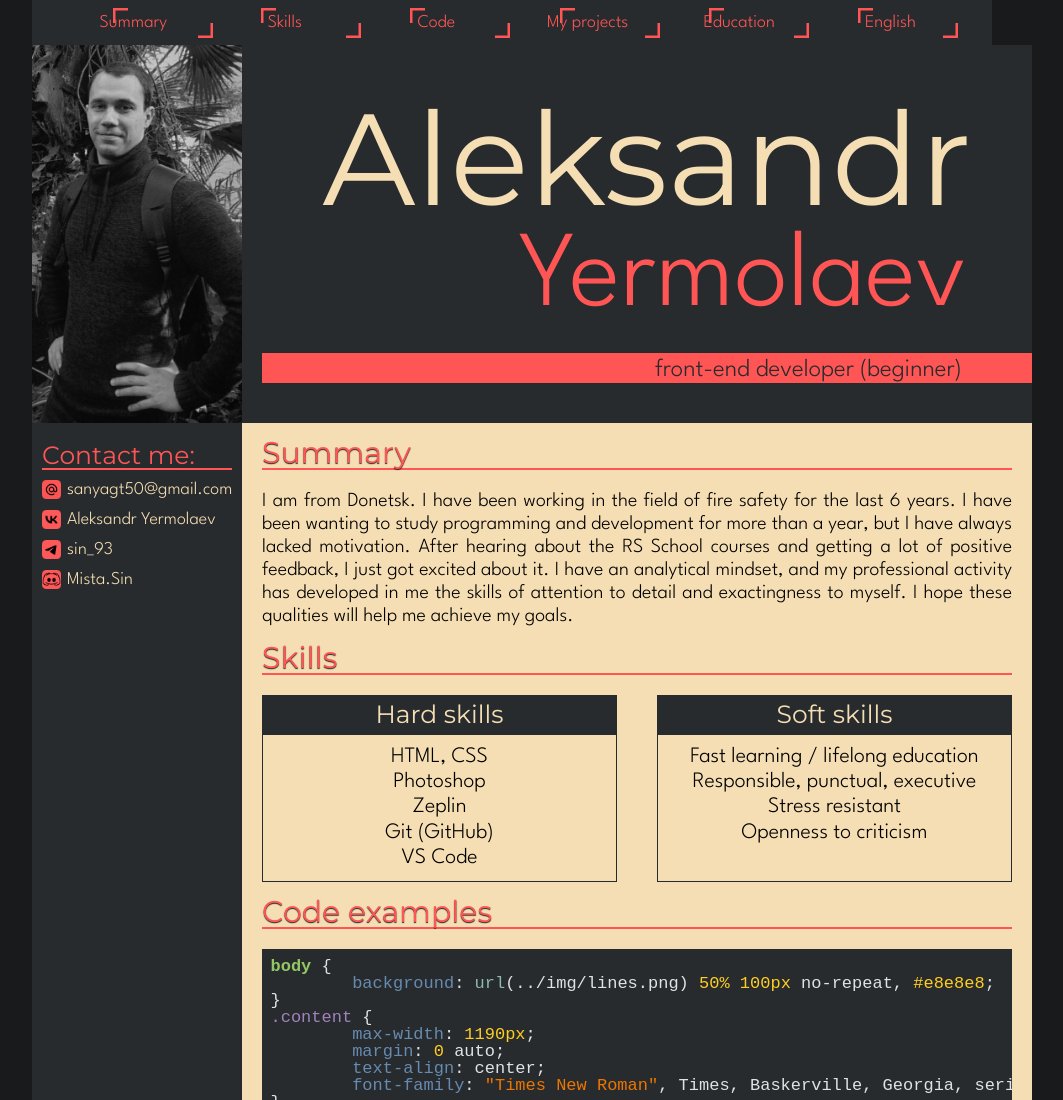
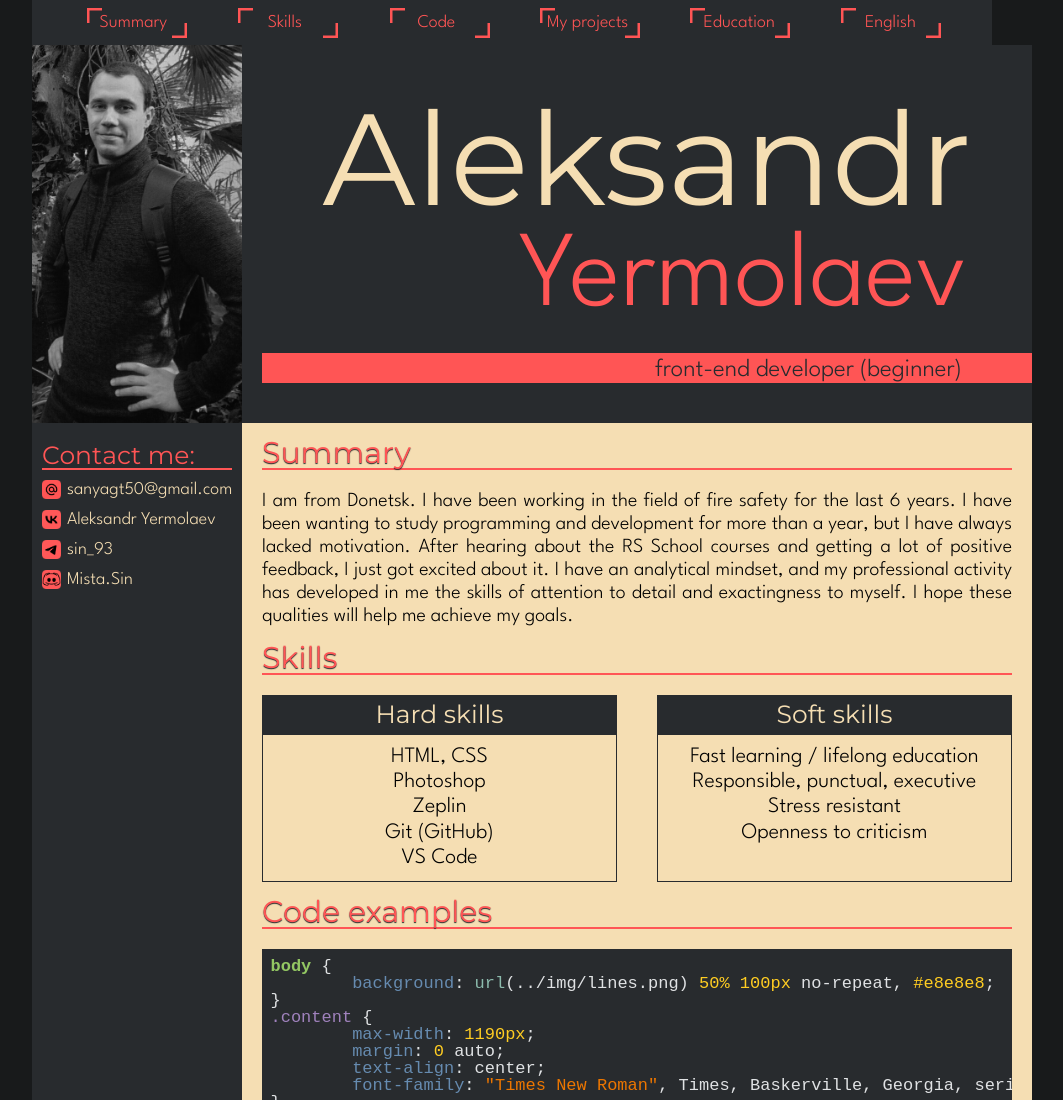
Before and after one commit to AleksandrYermolaev/MY-CV, a plain HTML site: page index.html in a window 1280 px wide. Shown: the top 1100 px of the page, without its empty margins (108-1171 px from the left). Drawn offline with Linux system fonts and the light colour scheme.

Commit message:
fix: fixed animation position

```diff
--- a/style.css
+++ b/style.css
@@ -65,11 +65,11 @@ body {
 /* button Summary */
 .menu-item-svg1,
 .menu-item-rect1 {
-	position: fixed;
+	position: absolute;
 	width: var(--width);
 	height: var(--height);
 	fill: none;
-	left: 17.3%;
+	left: 5.7%;
 
 }
 .menu-item-rect1 {
@@ -93,11 +93,11 @@ body {
 /* Button skills */
 .menu-item-svg2,
 .menu-item-rect2 {
-	position: fixed;
+	position: absolute;
 	width: var(--width);
 	height: var(--height);
 	fill: none;
-	left: 28.8%;
+	left: 21.5%;
 }
 .menu-item-rect2 {
 	stroke: #ff5555;
@@ -113,11 +113,11 @@ body {
 /* Button Code */
 .menu-item-svg3,
 .menu-item-rect3 {
-	position: fixed;
+	position: absolute;
 	width: var(--width);
 	height: var(--height);
 	fill: none;
-	left: 40.5%;
+	left: 37.3%;
 }
 .menu-item-rect3 {
 	stroke: #ff5555;
@@ -133,11 +133,11 @@ body {
 /* Button My projects */
 .menu-item-svg4,
 .menu-item-rect4 {
-	position: fixed;
+	position: absolute;
 	width: var(--width);
 	height: var(--height);
 	fill: none;
-	left: 52.15%;
+	left: 52.9%;
 }
 .menu-item-rect4 {
 	stroke: #ff5555;
@@ -153,11 +153,11 @@ body {
 /* Button Education */
 .menu-item-svg5,
 .menu-item-rect5 {
-	position: fixed;
+	position: absolute;
 	width: var(--width);
 	height: var(--height);
 	fill: none;
-	left: 63.8%;
+	left: 68.5%;
 }
 .menu-item-rect5 {
 	stroke: #ff5555;
@@ -173,11 +173,11 @@ body {
 /* Button English */
 .menu-item-svg6,
 .menu-item-rect6 {
-	position: fixed;
+	position: absolute;
 	width: var(--width);
 	height: var(--height);
 	fill: none;
-	left: 75.5%;
+	left: 84.3%;
 }
 .menu-item-rect6 {
 	stroke: #ff5555;
```
